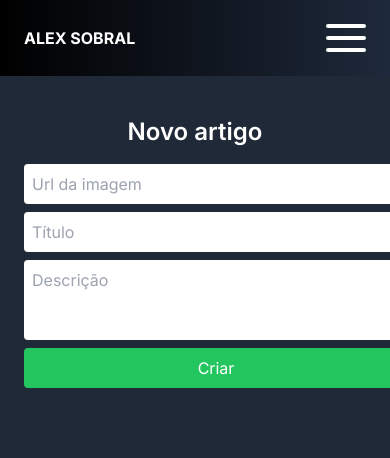
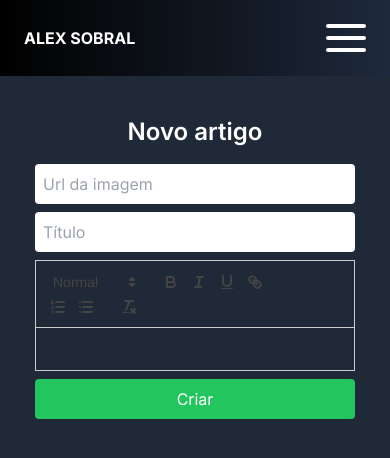
Before and after one commit to AlexSobral01/personal-blog, a Next.js app in the folder frontend/: page /admin/articles/create in a window 390 px wide. Shown: the top 458 px of the page. Built offline with nearby package versions, Linux system fonts and the light colour scheme.

Commit message:
feat: add react- quill

```diff
--- a/frontend/package.json
+++ b/frontend/package.json
@@ -11,16 +11,20 @@
   "dependencies": {
     "next": "14.0.1",
     "react": "^18",
-    "react-dom": "^18"
+    "react-dom": "^18",
+    "react-quill": "^2.0.0"
   },
   "devDependencies": {
     "@types/node": "^20",
     "@types/react": "^18",
     "@types/react-dom": "^18",
+    "@types/react-draft-wysiwyg": "^1.13.7",
     "autoprefixer": "^10.0.1",
     "axios": "^1.6.1",
     "eslint": "^8",
     "eslint-config-next": "14.0.1",
+    "jodit": "^4.0.0-beta.61",
+    "jodit-react": "^1.3.39",
     "next-auth": "^4.24.4",
     "postcss": "^8",
     "tailwindcss": "^3.3.0",
--- a/frontend/src/app/admin/articles/create/page.tsx
+++ b/frontend/src/app/admin/articles/create/page.tsx
@@ -2,7 +2,9 @@
 
 /* eslint-disable @next/next/no-img-element */
 import axios from "axios"
-import { FormEvent, useState } from "react";
+import { useState } from "react";
+import ReactQuill from 'react-quill';
+import 'react-quill/dist/quill.snow.css';
 
 export default function CreateArticle() {
 
@@ -10,38 +12,43 @@ export default function CreateArticle() {
   const [title, setTitle] = useState('');
   const [description, setDescription] = useState('');
 
-
   const handleArticle = async() => {
     await axios.post('http://localhost:3001/articles', {imgUrl, title, description})
   }
 
   return (
-    <main className="mx-6 mt-10 ">
-      <form onSubmit={handleArticle}>
+    <main className="w-screen mx-auto mt-10">
+      <form action={'/articles'} onSubmit={handleArticle}>
         <h1 className="font-semibold text-2xl text-center m-4">Novo artigo</h1>
         <div className="flex flex-col gap-2 m-auto w-96 text-black">
           <input
             type="url"
             name="imgUrl"
             placeholder="Url da imagem"
-            className="p-2 rounded"
+            className="p-2 w-5/6 md:w-full m-auto rounded"
             onChange={e => setImgUrl(e.target.value)}
           />
           <input
             type="text"
             name="title"
             placeholder="Título"
-            className="p-2 rounded"
+            className="p-2 w-5/6 md:w-full m-auto rounded"
             onChange={e => setTitle(e.target.value)}
           />
           <input
-            type="text"
+            type="hidden"
+            value={description}
             name="description"
-            placeholder="Descrição"
-            className="px-2 pt-2 pb-12 rounded"
-            onChange={e => setDescription(e.target.value)}
           />
-          <button className="bg-green-500 hover:bg-green-600 duration-200 p-2 rounded text-white">Criar</button>
+          <div className="m-auto w-80 md:w-full">
+            <ReactQuill
+              theme="snow"
+              className="text-white"
+              value={description}
+              onChange={(desc) => setDescription(desc)}
+            />
+          </div>
+          <button className="bg-green-500 hover:bg-green-600 duration-200 p-2 rounded text-white m-auto w-5/6 md:w-full">Criar</button>
         </div>
       </form>
     </main>
--- a/frontend/src/app/page.tsx
+++ b/frontend/src/app/page.tsx
@@ -3,6 +3,7 @@
 import ArticlesCards from "@/components/ArticlesCards";
 import axios from "axios";
 import Image from "next/image";
+import Link from "next/link";
 import { useEffect, useState } from "react";
 
 interface ArticleProp {
@@ -47,7 +48,7 @@ export default function Home() {
         <div className="grid md:grid-cols-2 gap-4">
           {recentArticle.length > 0 && recentArticle.map((articles:ArticleProp) => (
             <div key={articles.id}>
-              <ArticlesCards src={articles.imgUrl} alt={articles.slug} title={articles.title} paragraph={articles.description} slug={articles.slug} />
+              <ArticlesCards src={articles.imgUrl} alt={articles.slug} title={articles.title} paragraph={articles.description} slug={'/articles/' + articles.slug}  />
             </div>
           ))}
         </div>
--- a/frontend/src/components/NavBar/DefaultMenu.tsx
+++ b/frontend/src/components/NavBar/DefaultMenu.tsx
@@ -11,10 +11,9 @@ export default function DefaultMenu() {
   return (
     <ul className="hidden md:flex gap-5">
         {menu.map((items:any) => (
-          <li>
+          <li key={items.title}>
             <Link
               href={items.url}
-              key={items.title}
               className="hover:text-gray-400 duration-300"
             >
               {items.title}
--- a/frontend/src/components/NavBar/NavBar.tsx
+++ b/frontend/src/components/NavBar/NavBar.tsx
@@ -31,7 +31,7 @@ export default function NavBar() {
           <MenuHamburguer />
         </button>
       </nav>
-      <div className={isOpen? "absolute h-full w-full left-0 bg-gradient-to-r from-slate-900 to-slate-700 flex items-center justify-center duration-500": "duration-500 absolute h-full w-full bg-gradient-to-r from-slate-900 to-slate-700 -left-full items-center justify-center"}>
+      <div className={isOpen? "absolute h-full w-full left-0 bg-gradient-to-r from-slate-900 to-slate-700 flex items-center justify-center duration-500 z-10": "z-10 duration-500 absolute h-full w-full bg-gradient-to-r from-slate-900 to-slate-700 -left-full items-center justify-center"}>
         <ul className="h-full text-2xl flex flex-col items-center gap-10 border-b-1 mt-24">
           <li><Link href={'/'} className="hover:text-gray-400 duration-300">Home</Link></li>
           <li><Link href={'/articles'} className="hover:text-gray-400 duration-300">Artigos</Link></li>
--- /dev/null
+++ b/frontend/src/components/TextEditor.tsx
@@ -0,0 +1,12 @@
+import ReactQuill from 'react-quill';
+import 'react-quill/dist/quill.snow.css';
+
+interface ReactQuillProps {
+  description: string,
+  setDescription: string
+}
+
+export default function TextEditor({description, setDescription}: ReactQuillProps) {
+
+  return <ReactQuill theme="snow" value={description} onChange={() => {setDescription}} />;
+}
```
Also changed, not shown: 1 other file (tests, documents, lock files or other folders).
